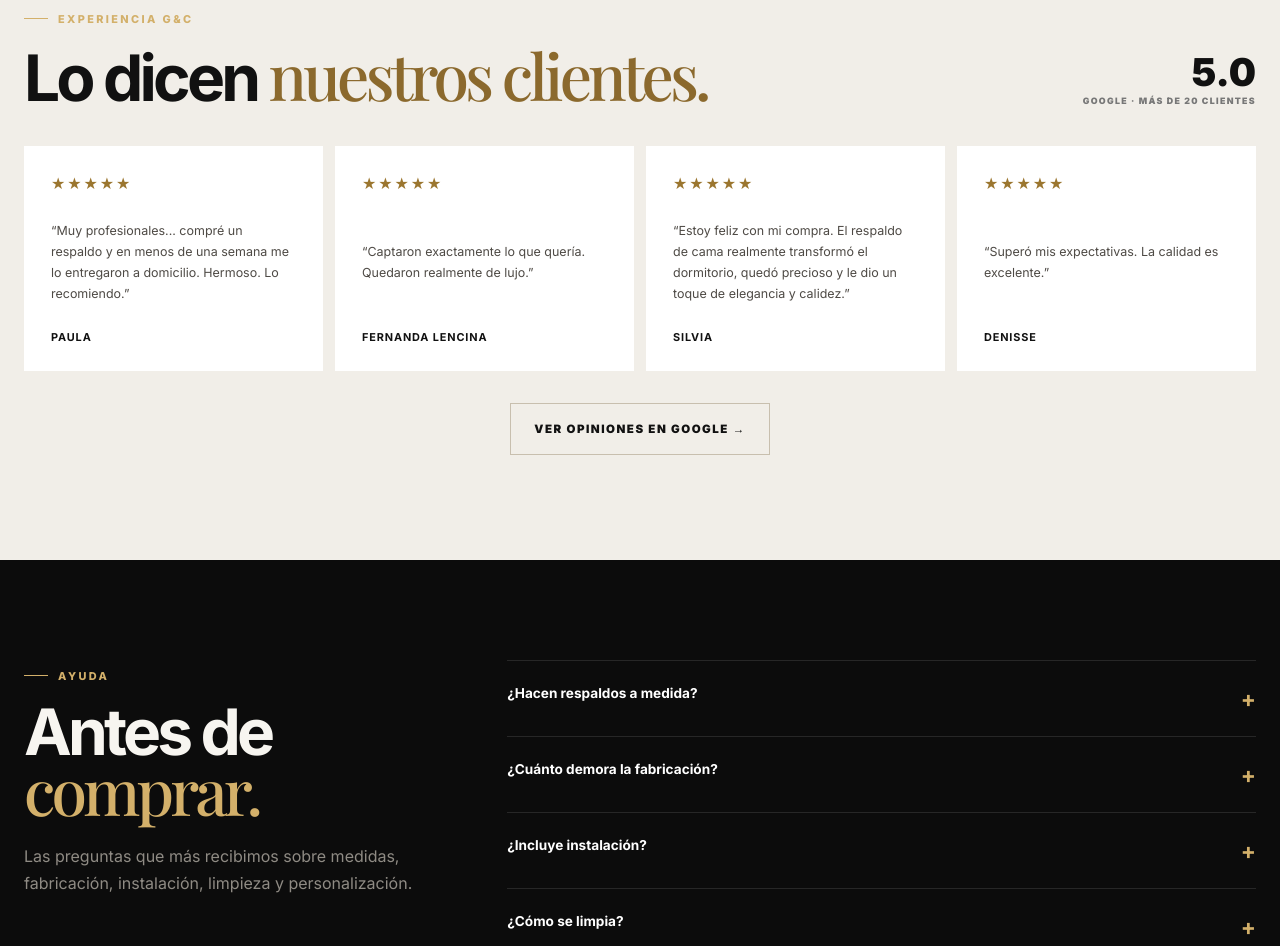
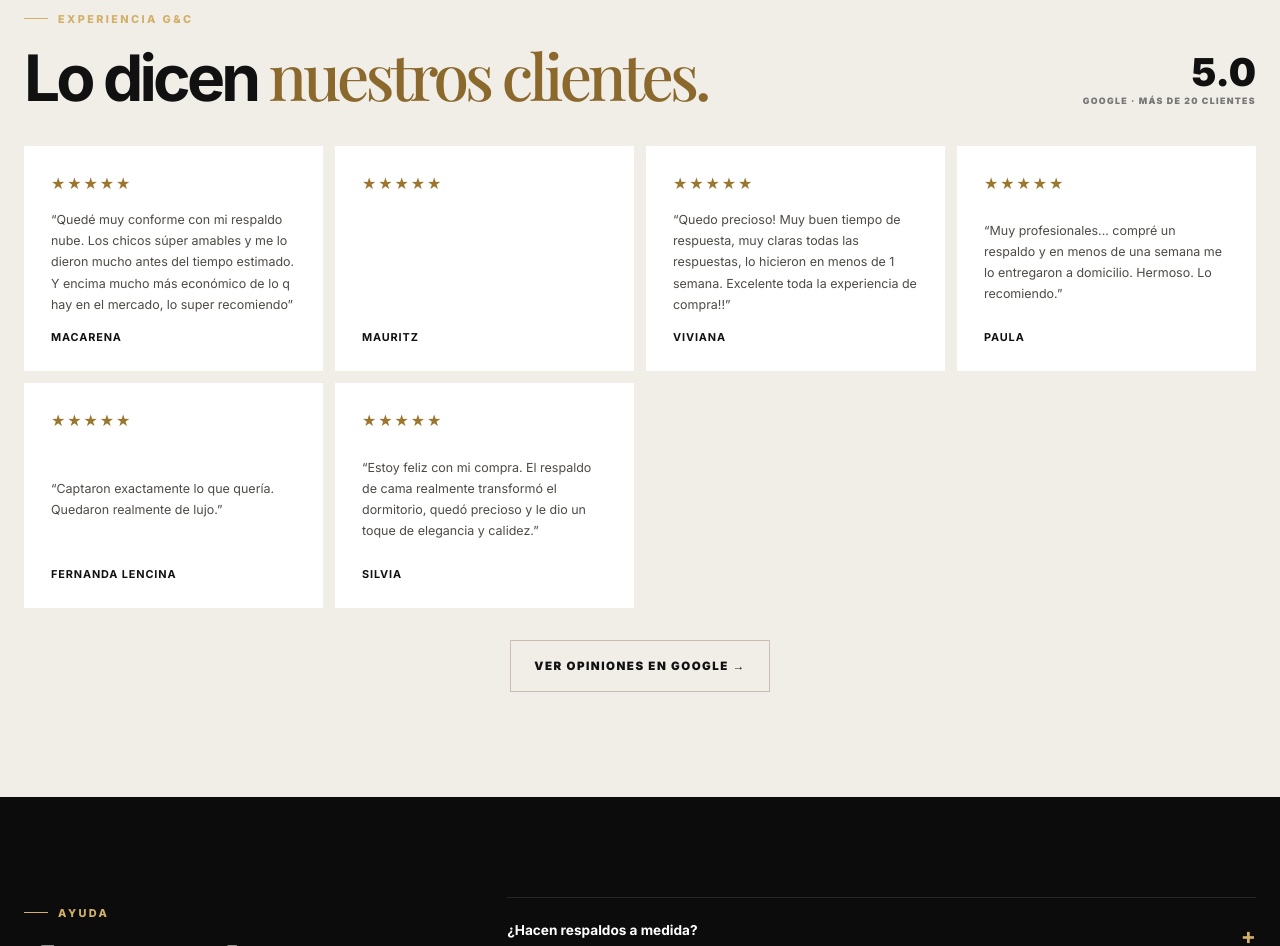
Before and after one commit to respaldosgc/respaldosgc.github.io, a plain HTML site: page index.html in a window 1280 px wide. Shown: the part 8240-9186 px from the top of the page. Drawn offline with nearby package versions, Linux system fonts and the light colour scheme.

Commit message:
Update index.html

```diff
--- a/index.html
+++ b/index.html
@@ -1,8 +1,7 @@
 <!DOCTYPE html>
 <html lang="es-AR">
 <head>
-  <script async src="https://pagead2.googlesyndication.com/pagead/js/adsbygoogle.js?client=ca-pub-6188222884958205"
-     crossorigin="anonymous"></script>
+
 <meta charset="UTF-8">
 <meta name="viewport" content="width=device-width, initial-scale=1.0">
 <meta name="p:domain_verify" content="297fe7e5edbcd42f1699d2c25ec425aa">
@@ -579,10 +578,14 @@ footer{background:#060606;border-top:1px solid var(--line);padding:55px 0 30px}.
   <div class="wrap">
     <div class="reviews-head"><div><span class="eyebrow">EXPERIENCIA G&C</span><h2 style="margin-top:20px">Lo dicen <span>nuestros clientes.</span></h2></div><div class="google-score">5.0<small>Google · Más de 20 clientes</small></div></div>
     <div class="review-grid">
+      <article class="review"><span class="review-stars">★★★★★</span><p>“Quedé muy conforme con mi respaldo nube. Los chicos súper amables y me lo dieron mucho antes del tiempo estimado. Y encima mucho más económico de lo q hay en el mercado, lo super recomiendo”</p><strong>Macarena</strong></article>
+      <article class="review"><span class="review-stars">★★★★★</span><strong>Mauritz</strong></article>
+      <article class="review"><span class="review-stars">★★★★★</span><p>“Quedo precioso! Muy buen tiempo de respuesta, muy claras todas las respuestas, lo hicieron en menos de 1 semana. Excelente toda la experiencia de compra!!”</p><strong>Viviana</strong></article>
+
       <article class="review"><span class="review-stars">★★★★★</span><p>“Muy profesionales... compré un respaldo y en menos de una semana me lo entregaron a domicilio. Hermoso. Lo recomiendo.”</p><strong>Paula</strong></article>
       <article class="review"><span class="review-stars">★★★★★</span><p>“Captaron exactamente lo que quería. Quedaron realmente de lujo.”</p><strong>Fernanda Lencina</strong></article>
       <article class="review"><span class="review-stars">★★★★★</span><p>“Estoy feliz con mi compra. El respaldo de cama realmente transformó el dormitorio, quedó precioso y le dio un toque de elegancia y calidez.”</p><strong>Silvia</strong></article>
-      <article class="review"><span class="review-stars">★★★★★</span><p>“Superó mis expectativas. La calidad es excelente.”</p><strong>Denisse</strong></article>
+
     </div>
     <div style="text-align:center;margin-top:32px"><a class="btn" style="border-color:#c8bfae;color:#111" href="https://g.page/r/CSthqtFsJ7xmEAE/review" target="_blank" rel="noopener noreferrer">Ver opiniones en Google →</a></div>
   </div>
```
